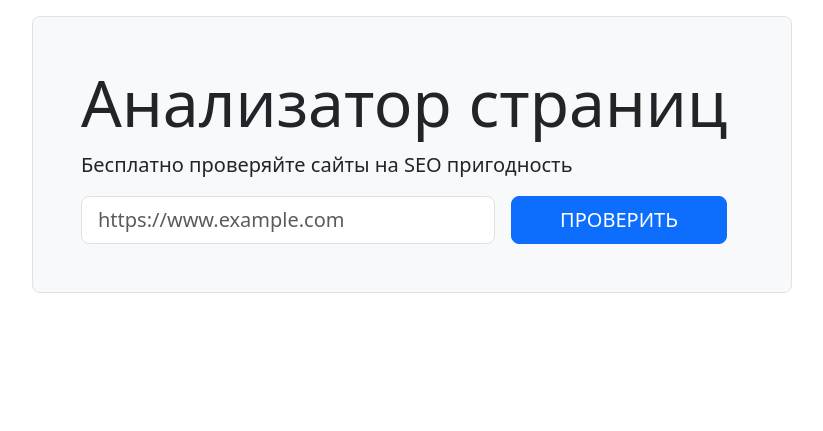
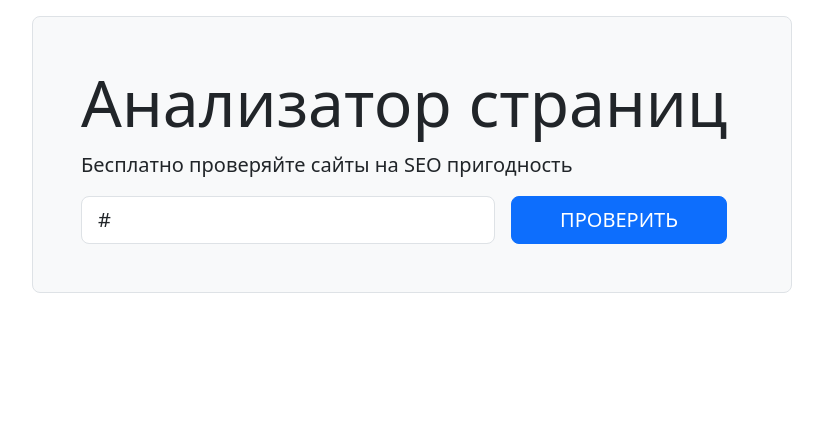
Before and after one commit to Vasiliii3/page-analyzer, a Flask app: template page_analyzer/templates/index.html in a window 1280 px wide. Shown: the part 56-487 px from the top of the page, without its empty margins (228-1051 px from the left). Run offline with Flask 2, Linux system fonts and the light colour scheme; the template is opened without the code that fills it: most values are stand-ins (such as "Sample title", 1, 10 or a date in 2020).

Commit message:
add {{ url_for('post_urls') }}

```diff
--- a/page_analyzer/templates/index.html
+++ b/page_analyzer/templates/index.html
@@ -5,8 +5,8 @@
     <div class="ol-12 col-md-10 col-lg-8 mx-auto border rounded-3 bg-light p-5">
         <h1 class="display-3">Анализатор страниц</h1>
         <p class="lead">Бесплатно проверяйте сайты на SEO пригодность</p>
-        <form action="urls" method="post" class="d-flex justify-content-center" required>
-            <input type="text" name="url" placeholder="https://www.example.com" value=""
+        <form action="{{ url_for('post_urls') }}" method="post" class="d-flex justify-content-center" required>
+            <input type="text" name="url" placeholder="https://www.example.com" value="{{ url|default('') }}"
                    class="form-control form-control-lg">
             <input type="submit" class="btn btn-primary  btn-lg ms-3 px-5 text-uppercase mx-3" value="Проверить">
         </form>
```
